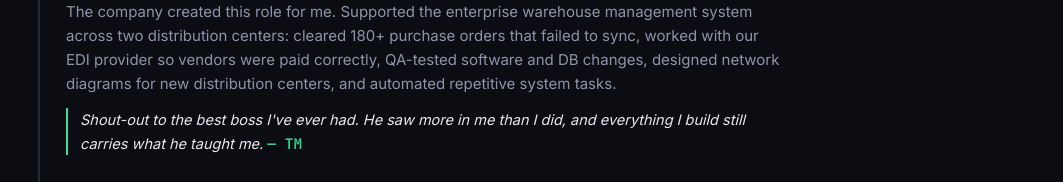
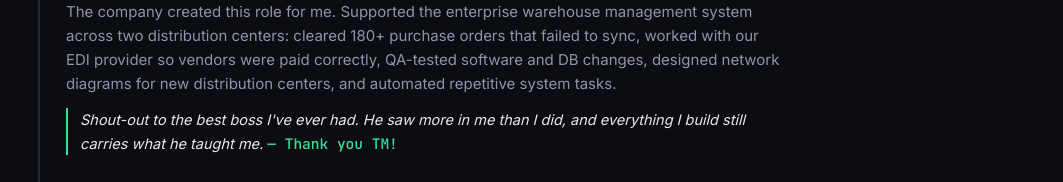
Before and after one commit to w0x64/w0x64.github.io, a plain HTML site: page index.html in a window 1280 px wide. Shown: the part 9540-9722 px from the top of the page, without its empty margins (108-1171 px from the left). Drawn offline with Linux system fonts and the light colour scheme.

Commit message:
Tribute line: Thank you TM!

```diff
--- a/index.html
+++ b/index.html
@@ -885,7 +885,7 @@
         <h3>IT Business Systems Analyst</h3>
         <div class="meta"><b>Multi-site retail company</b> · Dec 2021 – Aug 2023</div>
         <p>The company created this role for me. Supported the enterprise warehouse management system across two distribution centers: cleared 180+ purchase orders that failed to sync, worked with our EDI provider so vendors were paid correctly, QA-tested software and DB changes, designed network diagrams for new distribution centers, and automated repetitive system tasks.</p>
-        <p class="tribute">Shout-out to the best boss I've ever had. He saw more in me than I did, and everything I build still carries what he taught me. <b>— TM</b></p>
+        <p class="tribute">Shout-out to the best boss I've ever had. He saw more in me than I did, and everything I build still carries what he taught me. <b>— Thank you TM!</b></p>
       </div>
       <div class="job">
         <h3>IT Service Desk Analyst</h3>
```
